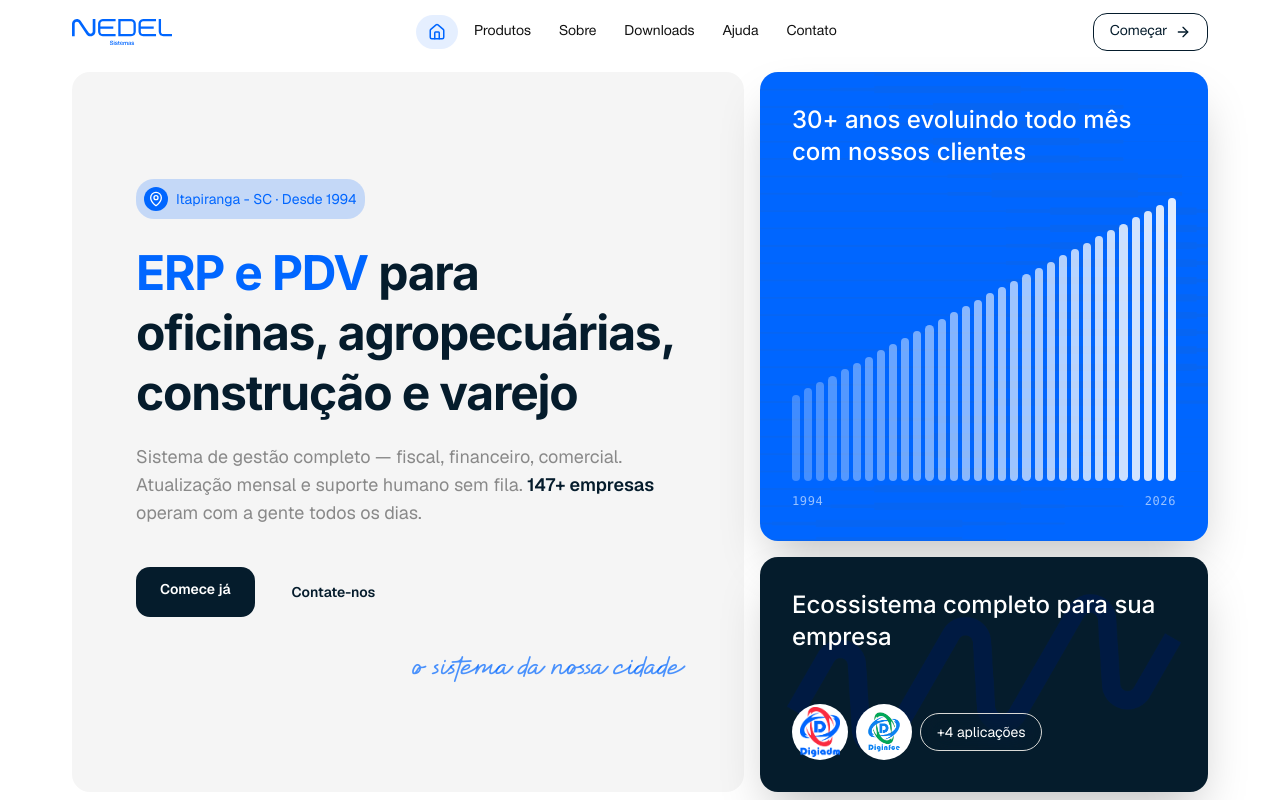
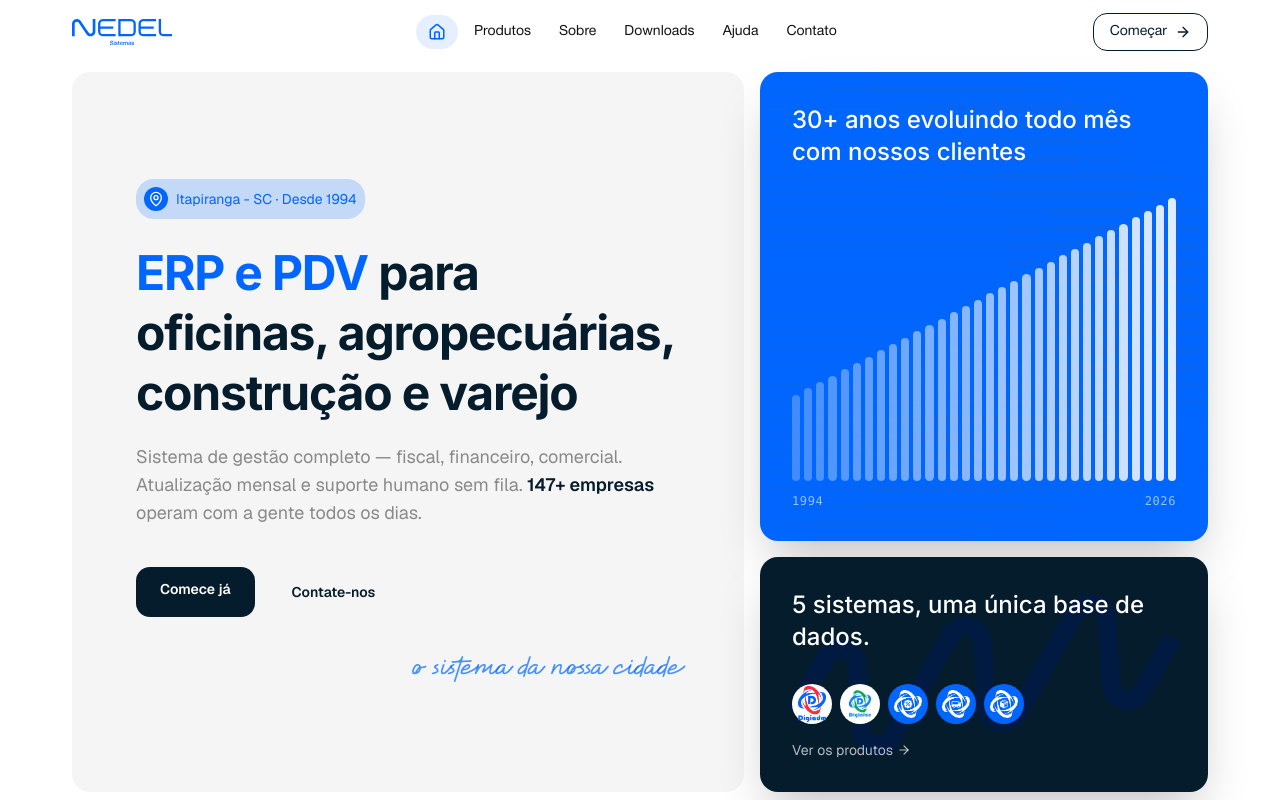
Before and after one commit to nedelsistemas/site, a Next.js app: page / in a window 1280 px wide. Shown: the top 800 px of the page. Built offline with nearby package versions, Linux system fonts and the light colour scheme.

Commit message:
reestruturado card dos apps na hero

```diff
--- a/src/app/page.tsx
+++ b/src/app/page.tsx
@@ -79,31 +79,58 @@ export default function Home() {
                 </div>
               </div>
               <div className="flex flex-col justify-between bg-nedel-black-blue rounded-2xl p-8 bg-[url('/graphics/pattern-n/azul-medio.png')] bg-no-repeat bg-cover bg-blend-color bg-center shadow-2xl">
-                <h3 className="text-white ">
-                  Ecossistema completo para sua empresa
+                <h3 className="text-white">
+                  5 sistemas, uma única base de dados.
                 </h3>
+                <div className="flex flex-col gap-4">
                   <div className="flex items-center gap-2">
-                  <div className="w-14 h-14 bg-white p-2 rounded-full flex items-center justify-center">
+                    <div className="w-10 h-10 bg-white p-1.5 rounded-full flex items-center justify-center">
                       <Image
                         src="/apps/color/digiadm.png"
-                      alt="Ícone do Digiadm"
-                      width={40}
-                      height={40}
+                        alt="Digiadm"
+                        width={32}
+                        height={32}
                       />
                     </div>
-                  <div className="w-14 h-14 bg-white p-2 rounded-full flex items-center justify-center">
+                    <div className="w-10 h-10 bg-white p-1.5 rounded-full flex items-center justify-center">
                       <Image
                         src="/apps/color/diginfce.png"
-                      alt="Ícone do Diginfc-e"
-                      width={40}
-                      height={40}
+                        alt="Diginfc-e"
+                        width={32}
+                        height={32}
                       />
+                    </div>
+                    <div className="w-10 h-10 bg-nedel-blue p-1.5 rounded-full flex items-center justify-center">
+                      <Image
+                        src="/apps/mono/digivendas.png"
+                        alt="Digivendas"
+                        width={32}
+                        height={32}
+                      />
+                    </div>
+                    <div className="w-10 h-10 bg-nedel-blue p-1.5 rounded-full flex items-center justify-center">
+                      <Image
+                        src="/apps/mono/digientregas.png"
+                        alt="Digientregas"
+                        width={32}
+                        height={32}
+                      />
+                    </div>
+                    <div className="w-10 h-10 bg-nedel-blue p-1.5 rounded-full flex items-center justify-center">
+                      <Image
+                        src="/apps/mono/digiexpedicao.png"
+                        alt="Digiexpedição"
+                        width={32}
+                        height={32}
+                      />
+                    </div>
                   </div>
                   <Link
                     href="/products"
-                    className="border border-nedel-highlight-gray rounded-full text-white text-sm px-4 py-2 backdrop-blur-lg hover:bg-white/10 transition-colors"
+                    className="text-white/70 text-sm hover:text-white transition-colors inline-flex items-center gap-1 w-fit"
                   >
-                    +4 aplicações
+                    Ver os produtos
+                    <Lucide.ArrowRight size={14} />
                   </Link>
                 </div>
               </div>
```
Lines whose indentation alone changed are shown as unchanged.
